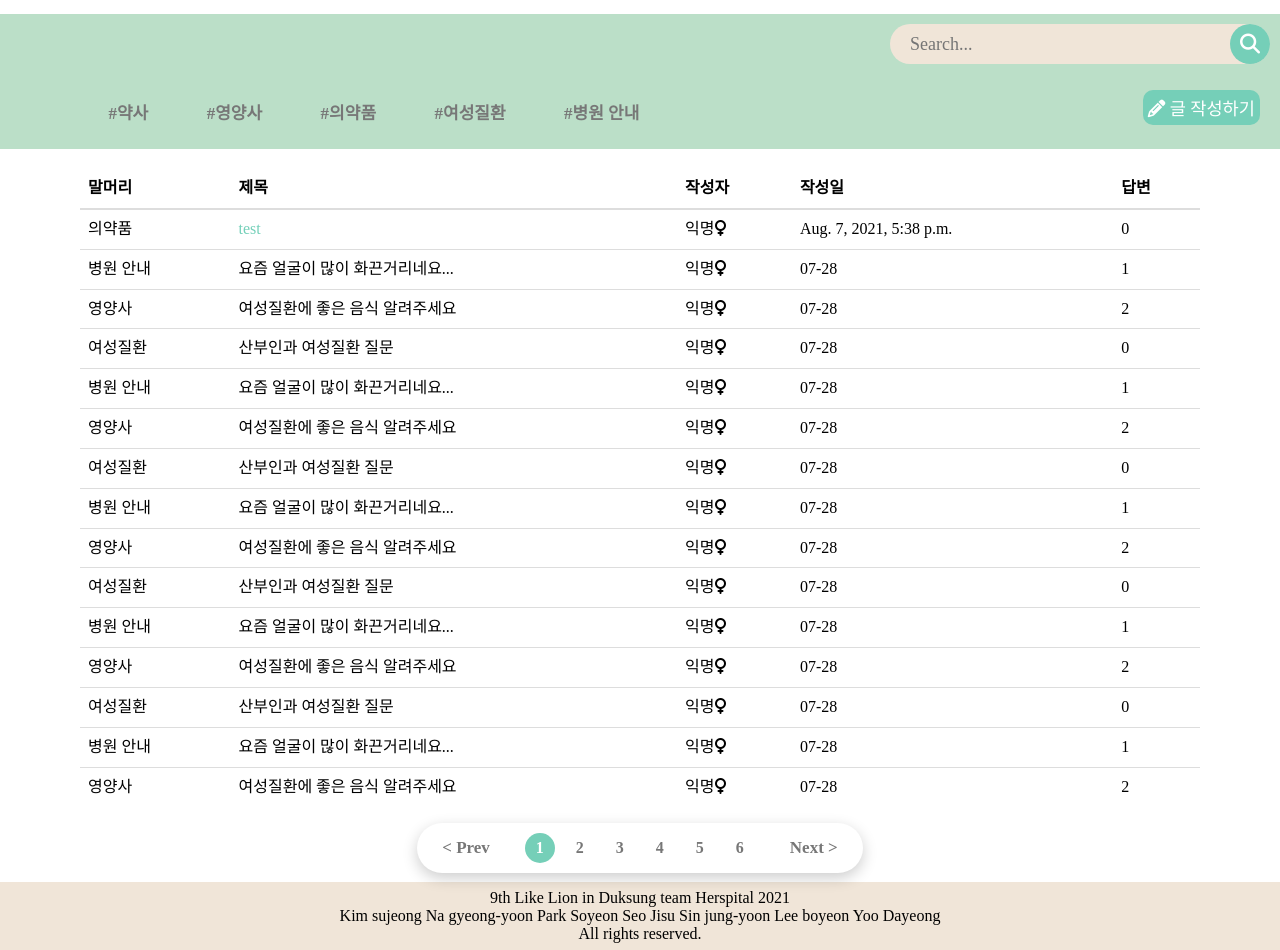
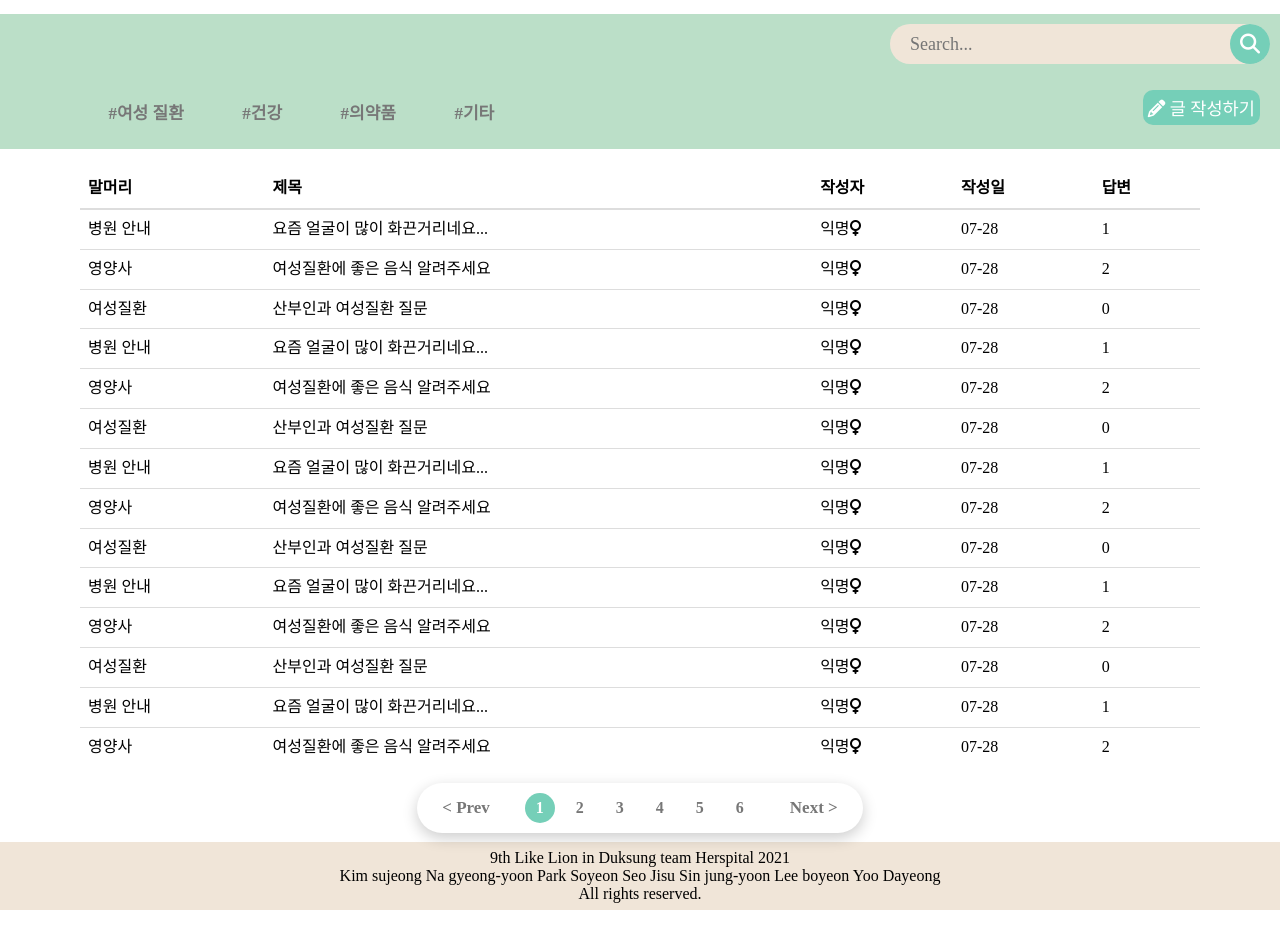
Before and after one commit to soyeonvv/ds-likelion-HERspital, a Django app: a page that uses templates/community/expertList.html in a window 1280 px wide. Shown: the part 76-1026 px from the top of the page. After the commit the page ends 986 px from the top, so only its background shows below. Run offline with Django 3.2, Linux system fonts and the light colour scheme; data comes from the database, SQL or seed files in the repository; some libraries are stand-ins or nearby versions; some web fonts are replaced.

Commit message:
전문가 페이지 말머리 기능 구현

```diff
--- a/community/views.py
+++ b/community/views.py
@@ -7,7 +7,7 @@
 # def detail(request):
 #     return render(request, "community/detail.html")
 def communityList(request):
-    communities = Community.objects.all()
+    communities = Community.objects.all().order_by('-pub_date')
     tag = request.GET.get('tag')
     if tag == 'true':
         agetag = request.GET.get('ageTag')
@@ -21,6 +21,11 @@
 
 def expertList(request):
     experts = Expert.objects.all()
+    tag = request.GET.get('tag')
+    if tag == 'true':
+        agetag = request.GET.get('ageTag')
+        experts = Expert.objects.filter(age_tag = agetag).order_by('-pub_date')
+        return render(request,'community/expertList.html', {'experts':experts})
     return render(request, "community/expertList.html", {'experts':experts})
 def expert_detail(request,ex_id):
     expert = get_object_or_404(Expert, pk = ex_id)
--- a/templates/community/expertList.html
+++ b/templates/community/expertList.html
@@ -31,11 +31,10 @@
             <div class="secondTab">
                 <div class="preface_wrap">
                     <ul class="preface"> <!-- 머릿말 누르면 내용이 달라지도록 변경해야함 -->
-                        <li><a href="">#약사</a></li>
-                        <li><a href="">#영양사</a></li>
-                        <li><a href="">#의약품</a></li>
-                        <li><a href="">#여성질환</a></li>
-                        <li><a href="">#병원 안내</a></li>
+                        <li><a href="?tag=true&ageTag=여성 질환">#여성 질환</a></li>
+                        <li><a href="?tag=true&ageTag=건강">#건강</a></li>
+                        <li><a href="?tag=true&ageTag=의약품">#의약품</a></li>
+                        <li><a href="?tag=true&ageTag=기타">#기타</a></li>
                     </ul>
                 </div>
                 <div class="newPostBtn_wrap">
```
